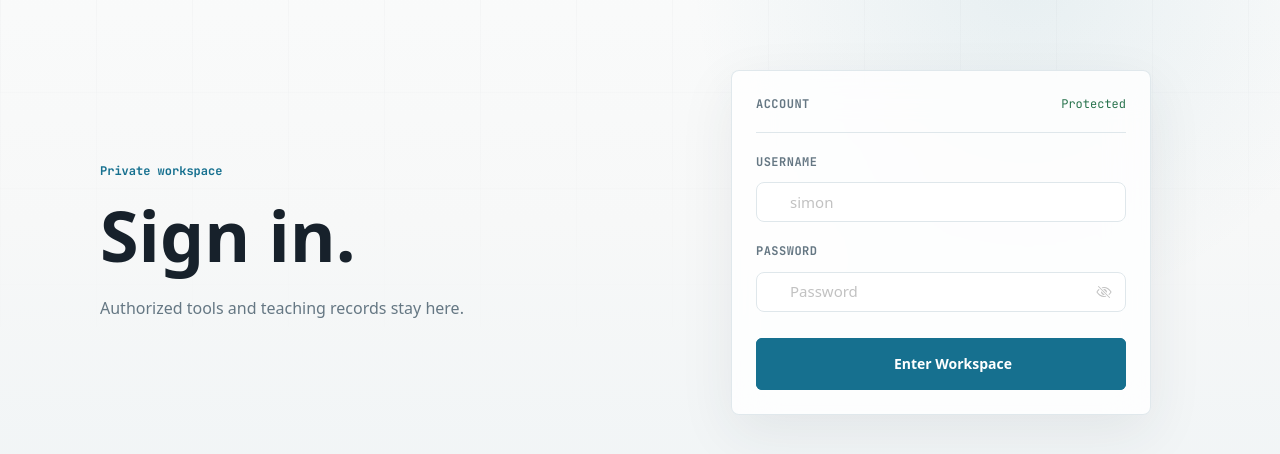
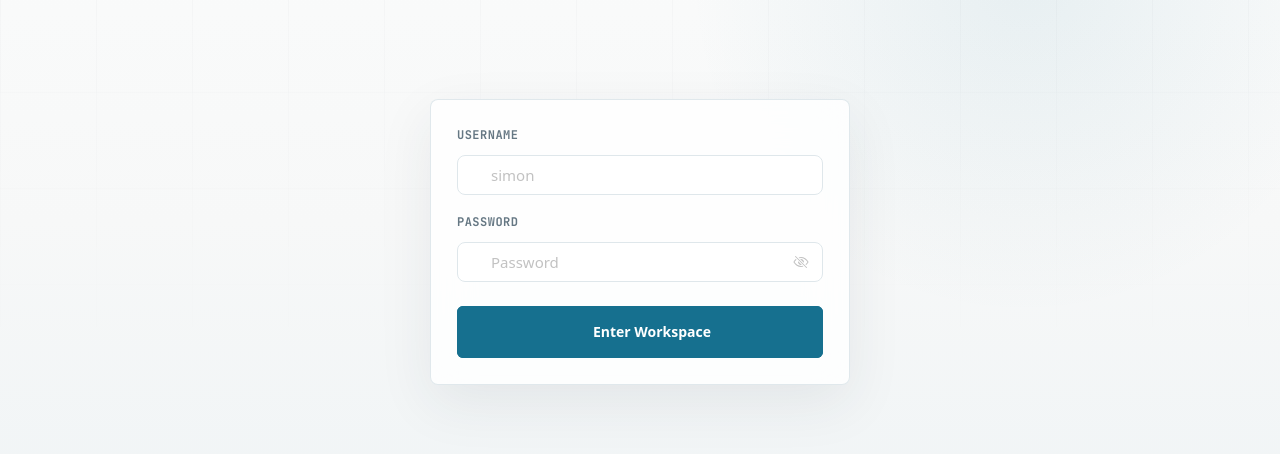
Before and after one commit to simon-996/simon-workspace, a Vue app in the folder simon-workspace-web/: page /login in a window 1280 px wide. Shown: the part 196-650 px from the top of the page. Built offline with nearby package versions, Linux system fonts and the light colour scheme; no server answers; some icons are missing.

Commit message:
feat(web): simplify login page layout

```diff
--- a/simon-workspace-web/src/views/LoginView.vue
+++ b/simon-workspace-web/src/views/LoginView.vue
@@ -45,18 +45,7 @@ async function submitLogin() {
     <AppHeader />
 
     <section class="login-shell">
-      <div class="login-copy">
-        <p class="eyebrow">{{ t('login.eyebrow') }}</p>
-        <h1>{{ t('login.title') }}</h1>
-        <p>{{ t('login.subtitle') }}</p>
-      </div>
-
       <form class="login-panel" @submit.prevent="submitLogin">
-        <div class="panel-header">
-          <p>{{ t('login.panelTitle') }}</p>
-          <span>{{ t('login.session') }}</span>
-        </div>
-
         <label>
           <span>{{ t('login.username') }}</span>
           <n-input v-model:value="form.username" size="large" :placeholder="t('login.usernamePlaceholder')" clearable>
@@ -117,64 +106,28 @@ async function submitLogin() {
 
 .login-shell {
   display: grid;
-  grid-template-columns: minmax(0, 0.95fr) minmax(340px, 420px);
-  align-items: center;
-  gap: clamp(36px, 7vw, 92px);
-  width: min(1080px, calc(100% - 48px));
+  place-items: center;
+  width: min(100% - 48px, 520px);
   min-height: calc(100dvh - 74px);
   margin: 0 auto;
-  padding: 48px 0;
+  padding: 42px 0;
   position: relative;
   z-index: 1;
 }
 
-.eyebrow {
-  margin: 0 0 18px;
-  color: #16708f;
-  font-family: "JetBrains Mono", Consolas, monospace;
-  font-size: 12px;
-  font-weight: 700;
-}
-
-h1 {
-  max-width: 560px;
-  margin: 0;
-  color: #17212b;
-  font-size: clamp(40px, 5.6vw, 70px);
-  font-weight: 600;
-  letter-spacing: 0;
-  line-height: 1.05;
-}
-
-.login-copy p:last-child {
-  max-width: 440px;
-  margin: 24px 0 0;
-  color: #657783;
-  font-size: 16px;
-  line-height: 1.62;
-}
-
 .login-panel {
   display: grid;
-  gap: 20px;
+  gap: 18px;
+  width: min(100%, 420px);
   border: 1px solid rgba(223, 231, 235, 0.95);
   border-radius: 8px;
   background: rgba(255, 255, 255, 0.82);
   box-shadow: 0 18px 55px rgba(32, 53, 66, 0.08);
-  padding: 24px;
+  padding: 26px;
   backdrop-filter: blur(20px);
   animation: login-panel-in 580ms cubic-bezier(0.16, 1, 0.3, 1) both;
 }
 
-.panel-header {
-  display: flex;
-  align-items: center;
-  justify-content: space-between;
-  border-bottom: 1px solid #dfe7eb;
-  padding-bottom: 18px;
-}
-
-.panel-header p,
 label span {
   margin: 0;
   color: #657783;
@@ -183,12 +136,6 @@ label span {
   font-weight: 700;
   letter-spacing: 0.04em;
   text-transform: uppercase;
-}
-
-.panel-header span {
-  color: #28734d;
-  font-family: "JetBrains Mono", Consolas, monospace;
-  font-size: 12px;
 }
 
 label {
@@ -222,13 +169,7 @@ label {
 
 @media (max-width: 820px) {
   .login-shell {
-    grid-template-columns: 1fr;
-    gap: 34px;
     width: min(100% - 32px, 520px);
-  }
-
-  .eyebrow {
-    margin-top: 18px;
   }
 
   .login-panel {
```
Also changed, not shown: 1 other file (tests, documents, lock files or other folders).
